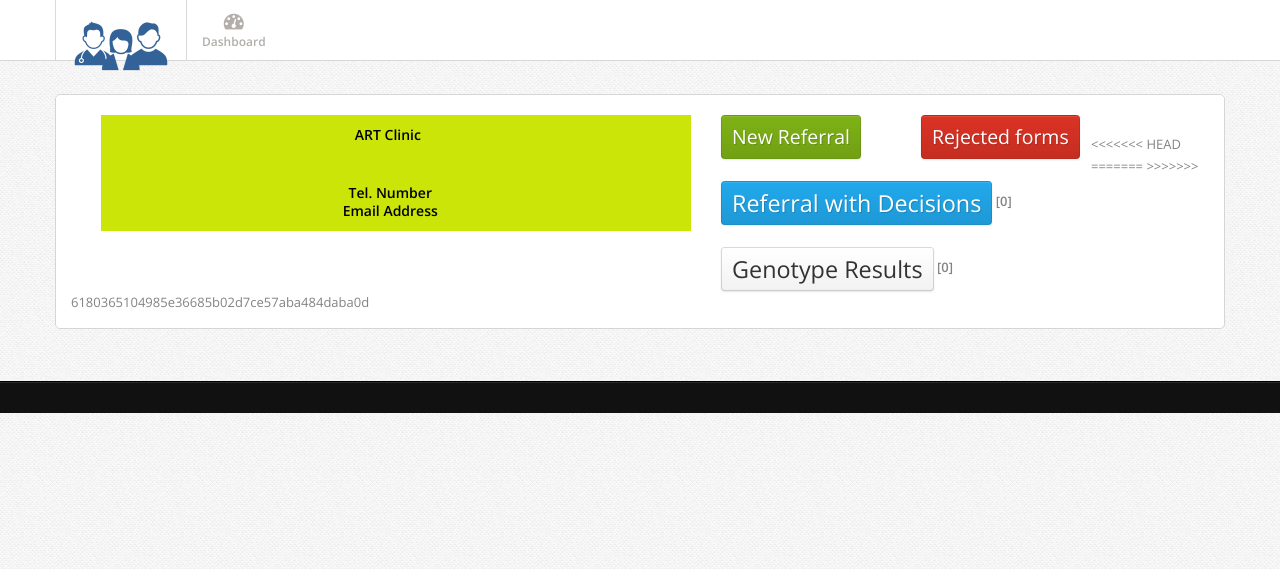
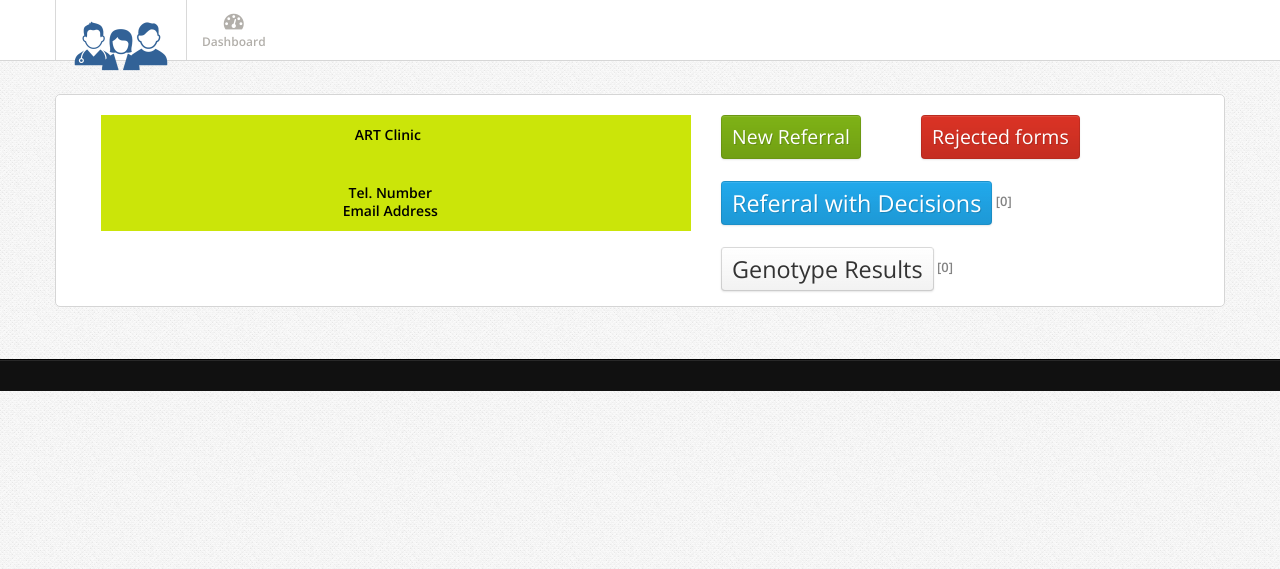
Before and after one commit to jgelbard/3rdlineart, a PHP site: page /3rdline_git/app.php?p in a window 1280 px wide. Shown: the part 76-645 px from the top of the page. Run offline with PHP 8.4, Linux system fonts and the light colour scheme; data that the repository does not hold is empty.

Commit message:
updated app facility, cleaned comments in login page

```diff
--- a/includes/app_facility.php
+++ b/includes/app_facility.php
@@ -9,7 +9,7 @@
                               <h4><u><?php echo $facility ?></u></h4>
                           </td>
                     <td>
-                             <h3><?php echo $fullname ?></h4>
+                             <h3><?php echo $fullname ?></h3>
                           </td>
 
             </tr></table>
@@ -56,9 +56,3 @@
 											<a type="submit" class="btn btn-revert" style="padding:10px; font-size:180%" href="app.php?conso2">Genotype Results</a> <strong><?php echo '['.$tot_number_conso2.'] ';?></strong>
 
     </div>
-
-<<<<<<< HEAD
-
-
-=======
->>>>>>> 6180365104985e36685b02d7ce57aba484daba0d
```
Also changed, not shown: login.php (+0 -11 lines).
